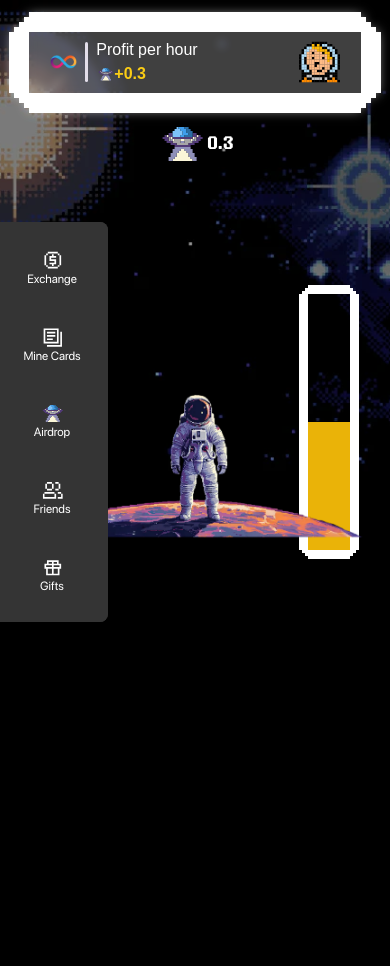
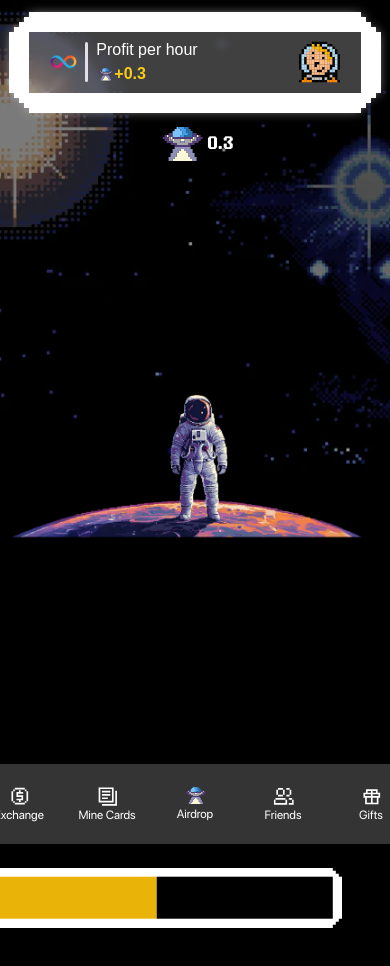
Before and after one commit to ICP-hub/StarDustAdventures, a React (Vite) app in the folder src/game_frontend/: page /dashboard/exchange in a window 390 px wide. Shown: the top 966 px of the page. Built offline with nearby package versions, Linux system fonts and the light colour scheme.

Commit message:
Progressbar and Sidebar mobile view

```diff
--- a/src/game_frontend/src/components/ui/Progressbar/index.css
+++ b/src/game_frontend/src/components/ui/Progressbar/index.css
@@ -26,7 +26,26 @@
           3px 0 0 3px white,
           -3px 0 0 3px white;
       }
+      .progress-wrapper {
+        @apply flex flex-col items-center;
+    }
 
+    .progress-bar {
+        @apply w-6 h-64 relative overflow-hidden sm:rotate-0 rotate-90;
+    }
+
+    .progress-fill {
+        @apply absolute left-0 bottom-0 w-full transition-all duration-300 ease-out;
+    }
+
+@media (max-width: 768px) {
+    .progress-bar {
+        @apply w-6 h-[22rem] relative overflow-hidden sm:rotate-0 rotate-90 mr-[10.8rem] mt-[60rem];
+    }
+
+    }
+
+/*
 .progress-wrapper {
     @apply flex flex-col items-center ;
 }
@@ -37,4 +56,13 @@
 
 .progress-fill {
     @apply absolute left-0 bottom-0 w-full transition-all duration-300 ease-out;
-}
+}*/
+/*
+@media (max-width: 768px) {
+    .progress-bar {
+        @apply w-[26.5rem] h-[3.5rem] relative overflow-hidden mr-4 mt-[57.5rem] ;
+
+    }
+    }
+
+*/
--- a/src/game_frontend/src/components/ui/Sidebar/index.css
+++ b/src/game_frontend/src/components/ui/Sidebar/index.css
@@ -1,9 +1,19 @@
-.sidebar{
+/* Desktop sidebar */
+.sidebar {
     @apply fixed w-auto min-h-screen h-auto left-[-12px] top-0 flex flex-col justify-center z-50;
 }
 
-.sidebar-children{
-    @apply min-h-[400px] min-w-28 bg-[#343434] rounded-tr-lg rounded-br-lg ml-2
-    flex flex-col justify-center items-center gap-2;
-    ;
+/* Base styles for sidebar children */
+.sidebar-children {
+    @apply min-h-[400px] min-w-28 bg-[#343434] rounded-tr-lg rounded-br-lg ml-2 flex flex-col justify-center items-center gap-2;
 }
+
+/* Mobile styles for sidebar */
+@media (max-width: 768px) {
+    .sidebar {
+        @apply fixed w-full min-h-0 h-auto bottom-0 top-auto left-0 flex flex-row justify-evenly z-50;
+    }
+    .sidebar-children {
+        @apply w-full min-h-[80px] flex-row bg-[#343434] justify-center items-center rounded-none ml-0;
+    }
+}
--- a/src/game_frontend/src/components/ui/Sidebar/index.tsx
+++ b/src/game_frontend/src/components/ui/Sidebar/index.tsx
@@ -1,39 +1,24 @@
-import './index.css'
-import SidebarTab from './Tab'
+import './index.css';
+import SidebarTab from './Tab';
 
 const SIDEBAR_ITEMS = [
-    {
-        icon : '/assets/images/coin.svg',
-        title : 'Exchange'
-    },
-    {
-        icon : '/assets/images/article.svg',
-        title : 'Mine Cards'
-    },
-    {
-        icon : '/assets/images/ufo.svg',
-        title : 'Airdrop'
-    },
-    {
-        icon : '/assets/images/users.svg',
-        title : 'Friends'
-    },
-    {
-        icon : '/assets/images/gift.svg',
-        title : 'Gifts'
-    }
-]
+  { icon: '/assets/images/coin.svg', title: 'Exchange' },
+  { icon: '/assets/images/article.svg', title: 'Mine Cards' },
+  { icon: '/assets/images/ufo.svg', title: 'Airdrop' },
+  { icon: '/assets/images/users.svg', title: 'Friends' },
+  { icon: '/assets/images/gift.svg', title: 'Gifts' },
+];
 
-const Sidebar=()=>{
-    return(
-        <aside className="sidebar">
-            <div className="sidebar-children" aria-orientation='horizontal'>
-                {
-                    SIDEBAR_ITEMS.map((item, idx) => <SidebarTab key={idx} {...item} />)
-                }
-            </div>
-        </aside>
-    )
-}
+const Sidebar = () => {
+  return (
+    <aside className="sidebar">
+      <div className="sidebar-children" aria-orientation="horizontal">
+        {SIDEBAR_ITEMS.map((item, idx) => (
+          <SidebarTab key={idx} {...item} />
+        ))}
+      </div>
+    </aside>
+  );
+};
 
-export default Sidebar
+export default Sidebar;
```
